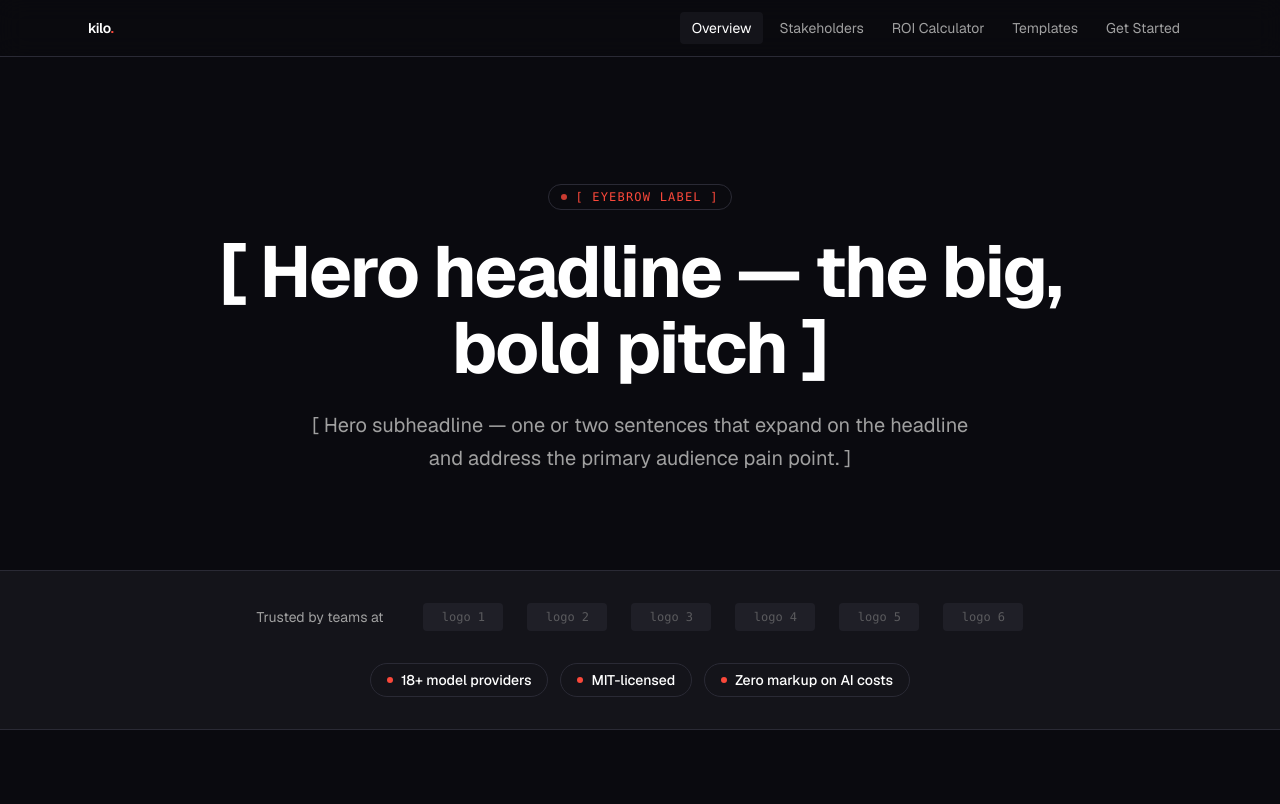
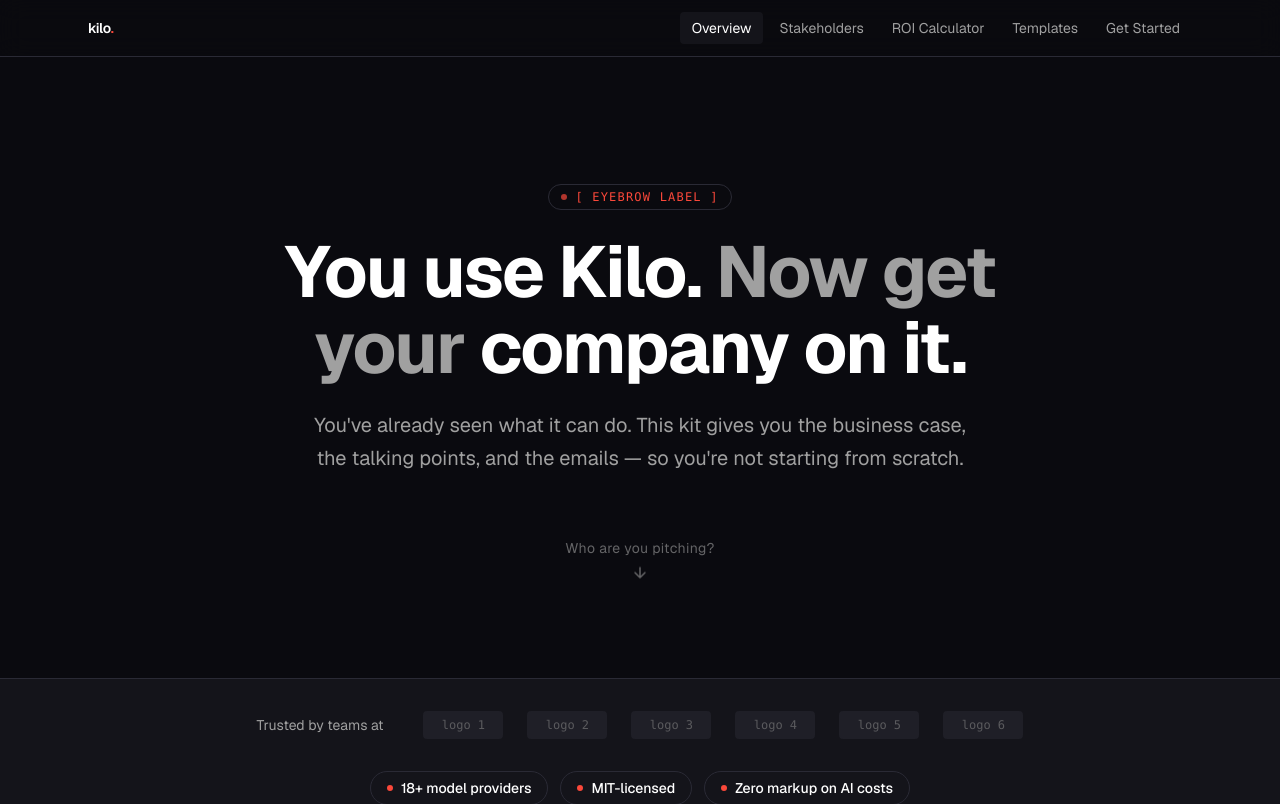
Before and after one commit to ErikIsrani/PitchKilo, a Next.js app: page / in a window 1280 px wide. Shown: the top 804 px of the page. Built offline with nearby package versions, Linux system fonts and the light colour scheme.

Commit message:
Set hero section copy and scroll nudge CTA
Headline: 'You use Kilo. Now get your company on it.'
Subhead with full copy. Replaced button CTA with a subtle
scroll nudge — muted text + bouncing arrow anchoring to
the stakeholder selector section.

```diff
--- a/src/components/KiloMicrosite.tsx
+++ b/src/components/KiloMicrosite.tsx
@@ -241,15 +241,35 @@
         data-placeholder-id="hero-headline"
         className="text-5xl sm:text-6xl md:text-7xl font-bold text-white leading-[1.05] tracking-tight mb-6"
       >
-        [ Hero headline — the big, bold pitch ]
+        You use Kilo.{" "}
+        <span className="text-[#a0a0a0]">Now get your</span>{" "}
+        company on it.
       </h1>
 
       <p
         data-placeholder-id="hero-subhead"
-        className="text-lg sm:text-xl text-[#a0a0a0] max-w-2xl leading-relaxed"
+        className="text-lg sm:text-xl text-[#a0a0a0] max-w-2xl leading-relaxed mb-16"
       >
-        [ Hero subheadline — one or two sentences that expand on the headline and address the primary audience pain point. ]
+        You&apos;ve already seen what it can do. This kit gives you the business case, the talking points, and the emails — so you&apos;re not starting from scratch.
       </p>
+
+      {/* Scroll nudge — not a button */}
+      <button
+        onClick={() => smoothScrollTo("#stakeholders")}
+        className="flex flex-col items-center gap-2 text-[#a0a0a0]/60 hover:text-[#a0a0a0] transition-colors duration-200 cursor-pointer group bg-transparent border-0 p-0"
+        aria-label="Scroll to stakeholder selector"
+      >
+        <span className="text-sm tracking-wide">Who are you pitching?</span>
+        <svg
+          width="16"
+          height="16"
+          viewBox="0 0 16 16"
+          fill="none"
+          className="animate-bounce"
+        >
+          <path d="M8 3v10M3 8l5 5 5-5" stroke="currentColor" strokeWidth="1.5" strokeLinecap="round" strokeLinejoin="round" />
+        </svg>
+      </button>
     </section>
   );
 }
```
